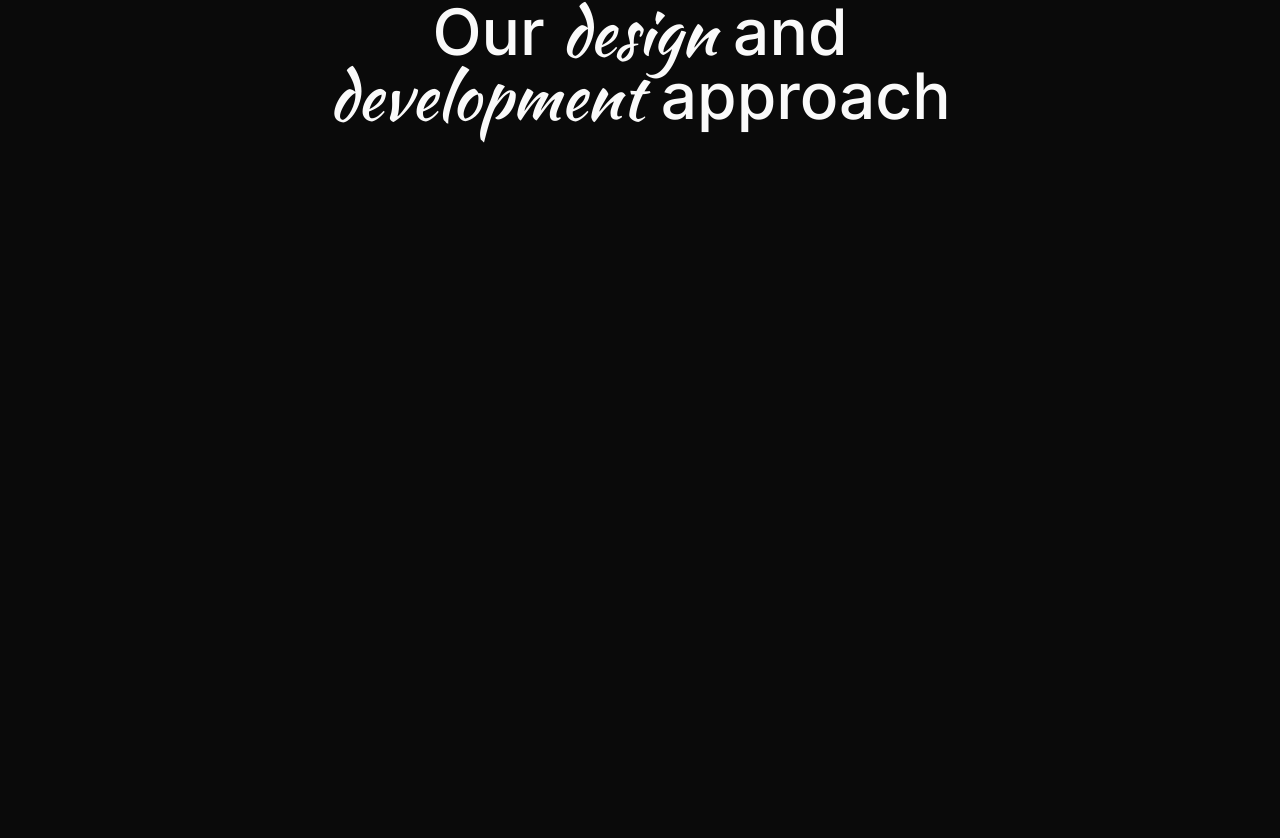
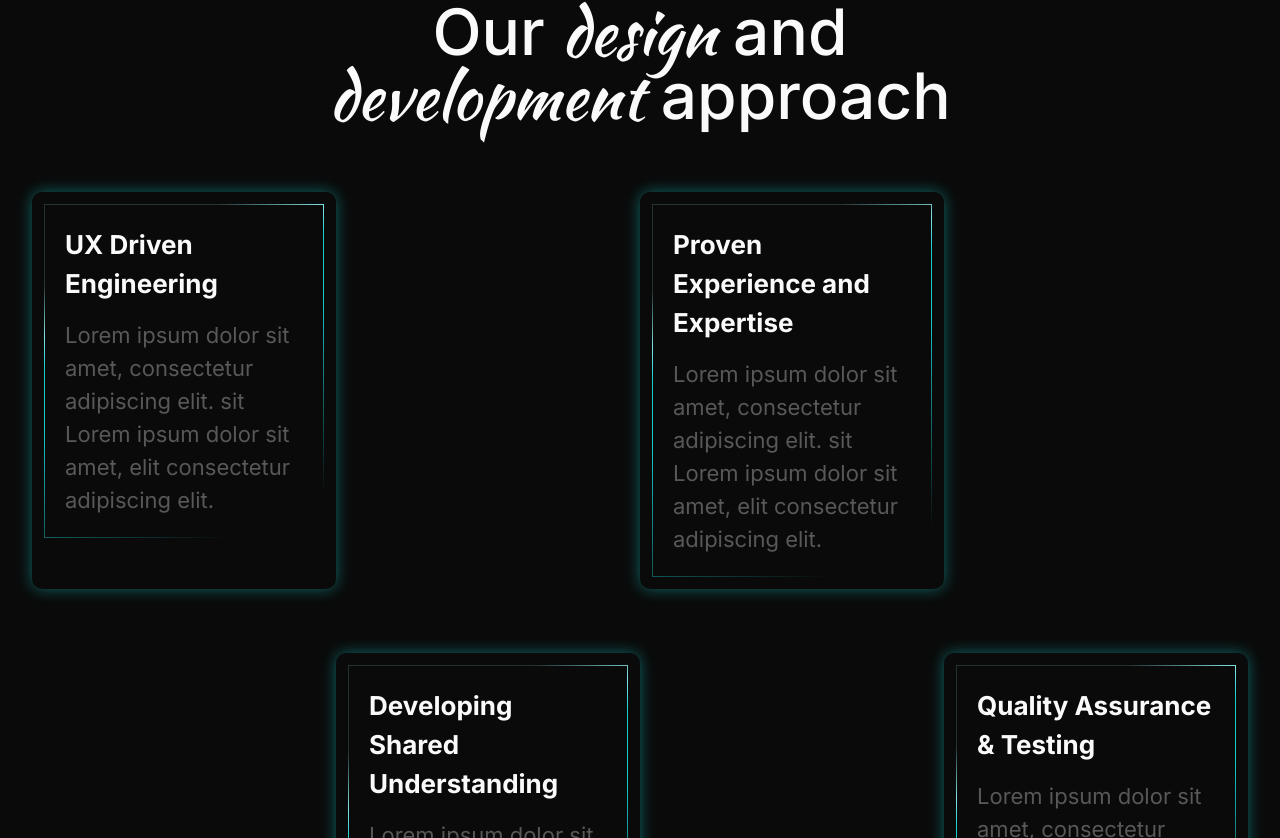
Before and after one commit to Roshen-Perera/ceylon-developers-portfolio, a Next.js app: page / in a window 1280 px wide. Shown: the part 1542-2380 px from the top of the page. Before the commit the page ends 1702 px from the top, so only its background shows below. Built offline with nearby package versions, Linux system fonts and the light colour scheme.

Commit message:
Uncomment grid layout in Approach component for improved structure

```diff
--- a/components/approach.tsx
+++ b/components/approach.tsx
@@ -11,7 +11,7 @@ const Approach = () => {
           <span className="font-kaushan">development</span> approach
         </H2>
       </div>
-      {/* <div className="grid grid-cols-4 p-8">
+      <div className="grid grid-cols-4 p-8">
         <div className="p-3 shadow-[0px_0px_15px_rgba(23,205,202,0.47)] rounded-lg">
           <div className="flex flex-col p-5 gradient-border rounded-2xl gap-4 ">
             <p className="text-[26px] font-bold">UX Driven Engineering</p>
@@ -82,7 +82,7 @@ const Approach = () => {
           </div>
         </div>
         <div></div>
-      </div> */}
+      </div>
     </div>
   );
 }
```
